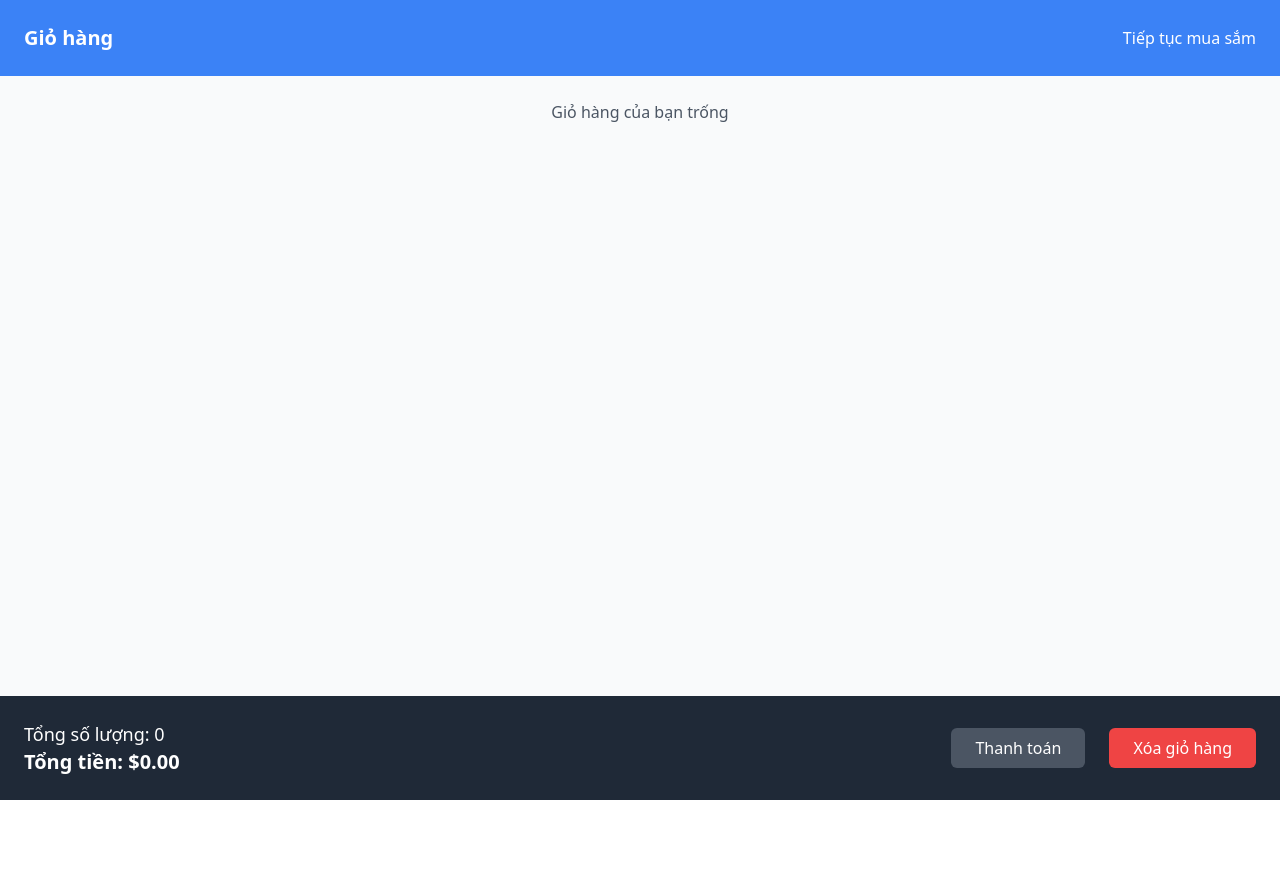
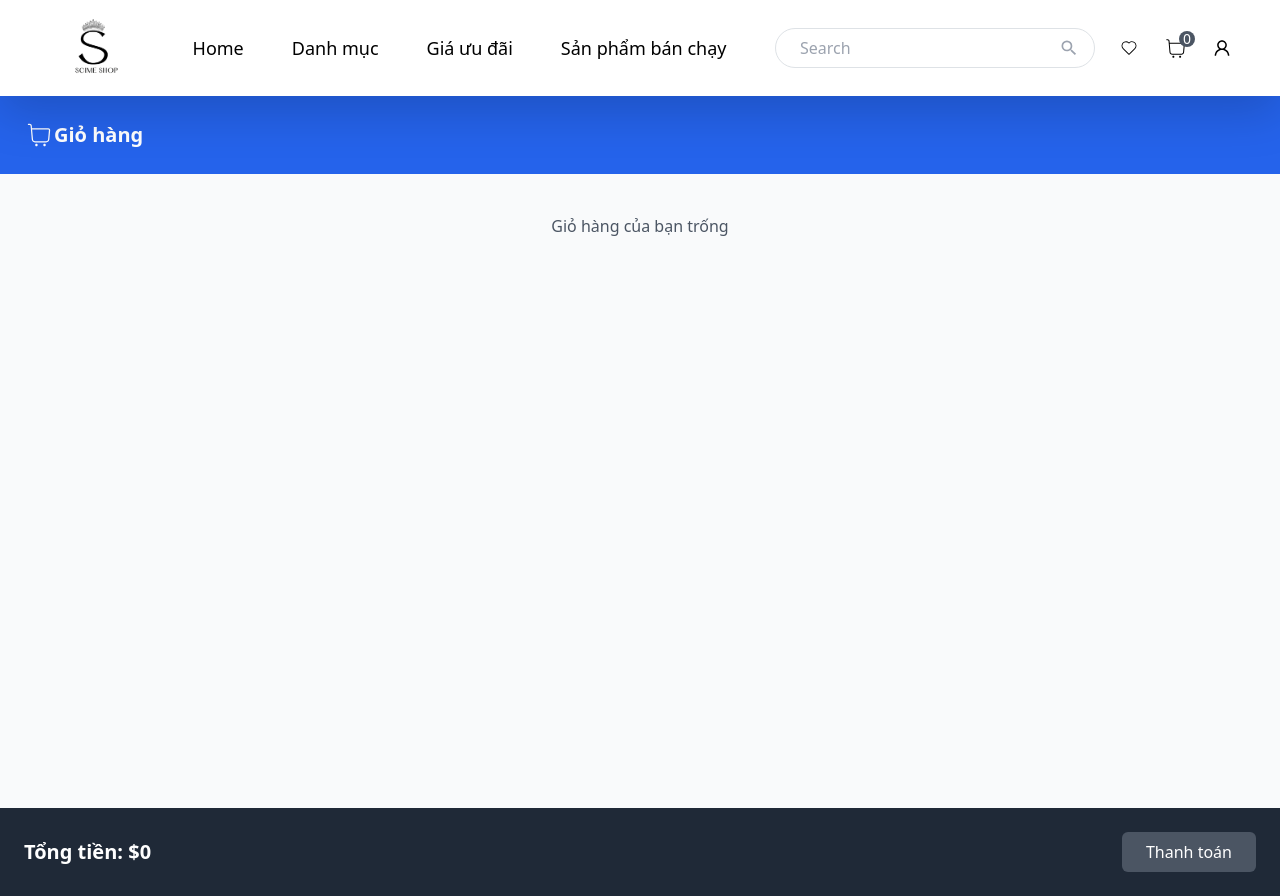
Before and after one commit to nguyen-huu-thang/shop-frontend, a React (Create React App) app: page /cart in a window 1280 px wide. Before the commit the page ends 800 px from the top, so only its background shows below. Built offline with nearby package versions, Linux system fonts and the light colour scheme.

Commit message:
cập nhập logic, thiết kế lại hiển thị trang giỏ hàng, thanh toán

```diff
--- a/src/pages/cart.js
+++ b/src/pages/cart.js
@@ -1,45 +1,125 @@
 import React from 'react';
-import { useSelector } from 'react-redux';
-import ShoppingCart from '../components/shoppingcart';
+import { useSelector, useDispatch } from 'react-redux';
+import { products } from '../product';
+import Navbar from '../components/navbar';
+import { CiShoppingCart } from "react-icons/ci";
+import { changeQuantity } from '../redux/cartSlice';
 import { Link } from 'react-router-dom';
-
 const Cart = () => {
   const carts = useSelector((state) => state.cart.items);
-  const totalPrice = carts.reduce((total, item) => total + item.price * item.quantity, 0);
-  const totalQuantity = carts.reduce((total, item) => total + item.quantity, 0);
+  const dispatch = useDispatch();
+  const totalPrice = carts.reduce((total, item) => {
+    const productDetail = products.find(product => product.id === item.productId);
+    if (!productDetail) {
+      console.log("Không tìm thấy chi tiết sản phẩm cho productId:", item.productId);
+      return total;
+    }
+    const price = parseFloat(productDetail.price);
+    const quantity = parseInt(item.quantity, 10);
 
+    if (isNaN(price) || isNaN(quantity)) {
+      return total;
+    }
+
+    return total + price * quantity;
+  }, 0);
+
+  const handleMinusQuantity = (productId, quantity) => {
+    dispatch(changeQuantity({
+        productId: productId,
+        quantity: quantity - 1
+    }));
+  }
+  const handlePlusQuantity = (productId, quantity) => {
+      dispatch(changeQuantity({
+          productId: productId,
+          quantity: quantity + 1
+      }));
+  }
   return (
+    <div>
+    <Navbar />
     <div className="flex flex-col min-h-screen">
       {/* Header */}
-      <div className="bg-blue-500 text-white p-4 flex justify-between items-center">
+      <div className="bg-blue-600 text-white p-4 flex items-center">
+        <CiShoppingCart size={30}/>
         <h1 className="text-xl font-semibold">Giỏ hàng</h1>
-        <Link to="/" className="text-white hover:text-gray-300">Tiếp tục mua sắm</Link>
       </div>
 
       {/* Cart Items List */}
-      <div className="flex-1 bg-gray-50 p-4 overflow-y-auto">
+      <div className="flex-1 bg-gray-50 p-10 overflow-y-auto">
         {carts.length > 0 ? (
-          carts.map((item) => <ShoppingCart key={item.id} data={item} />)
+          <table className="w-full table-auto text-left">
+            <thead>
+              <tr className="bg-gray-200">
+                <th className="px-4 py-2">Tên sản phẩm</th>
+                <th className="px-4 py-2">Giá</th>
+                <th className="px-4 py-2">Số lượng</th>
+                <th className="px-4 py-2">Tổng tiền</th>
+                <th className="px-4 py-2">Thao tác</th>
+              </tr>
+            </thead>
+            <br></br>
+            <tbody className='border border-1'>
+              {carts.map((item) => {
+                const product = products.find((product) => product.id === item.productId);
+                if (product) {
+                  const totalPrice = product.price * item.quantity;
+                  return (
+                    <tr key={item.productId} className="border-b">
+                      <td className="px-4 py-2">{product.name}</td>
+                      <td className="px-4 py-2">{product.price} $</td>
+                      <td className="px-4 py-2">
+                        <div className="flex items-center space-x-2">
+                          {/* Nút giảm */}
+                          <button className="w-10 h-10 text-xl text-center border border-gray-300 rounded-lg hover:bg-gray-200" onClick={() => handleMinusQuantity(item.productId, item.quantity)}>
+                            -
+                          </button>
+                          {/* Ô nhập liệu số lượng */}
+                          <input
+                            type="text"
+                            value={item.quantity}
+                            className="w-12 h-12 text-center border border-gray-300 rounded-lg"
+                            readOnly
+                          />
+                          {/* Nút tăng */}
+                          <button className="w-10 h-10 text-xl text-center border border-gray-300 rounded-lg hover:bg-gray-200" onClick={() => handlePlusQuantity(item.productId, item.quantity)}>
+                            +
+                          </button>
+                        </div>
+                      </td>
+                      <td className="px-4 py-2">{totalPrice} $</td>
+                      <td className="px-4 py-2">
+                        <button className="text-red-500 hover:text-red-700">
+                        </button>
+                      </td>
+                    </tr>
+                  );
+                }
+                return null;
+              })}
+            </tbody>
+          </table>
         ) : (
           <p className="text-center text-gray-600">Giỏ hàng của bạn trống</p>
         )}
       </div>
 
+
       {/* Cart Summary */}
       <div className="bg-gray-800 text-white p-4 flex justify-between items-center">
         <div>
-          <p className="text-lg">Tổng số lượng: {totalQuantity}</p>
-          <p className="text-xl font-semibold">Tổng tiền: ${totalPrice.toFixed(2)}</p>
+          <p className="text-xl font-semibold">Tổng tiền: ${totalPrice}</p>
         </div>
         <div className="flex gap-4">
-          <button className="bg-gray-600 px-6 py-2 rounded-md text-white hover:bg-gray-700">
-            Thanh toán
-          </button>
-          <button className="bg-red-500 px-6 py-2 rounded-md text-white hover:bg-red-600">
-            Xóa giỏ hàng
-          </button>
+          <Link to="/payments">
+            <button className="bg-gray-600 px-6 py-2 rounded-md text-white hover:bg-gray-700">
+              Thanh toán
+            </button>
+          </Link>
         </div>
       </div>
+    </div>
     </div>
   );
 };
--- a/src/pages/details.js
+++ b/src/pages/details.js
@@ -1,4 +1,5 @@
 import React, { useState } from 'react';
+import { Link } from 'react-router-dom';
 import { useParams } from 'react-router-dom';
 import { products } from '../product';
 import Navbar from '../components/navbar';
@@ -123,9 +124,11 @@ const Details = () => {
             </div>
             {/* Các nút chức năng */}
             <div className="mt-5 flex gap-2">
-              <button onClick={handleBuyNow} className="flex bg-blue-800 text-white px-4 py-2 rounded-lg hover:bg-blue-600 transition">
-              <AiOutlineDollarCircle className="mr-2 text-white text-2xl"/>Mua ngay
-              </button>
+              <Link to="/payments">
+                <button onClick={handleBuyNow} className="flex bg-blue-800 text-white px-4 py-2 rounded-lg hover:bg-blue-600 transition">
+                <AiOutlineDollarCircle className="mr-2 text-white text-2xl"/>Mua ngay
+                </button>
+              </Link>
               <button onClick={handleAddToCart} className="flex bg-red-800 text-white px-4 py-2 rounded-lg hover:bg-red-600 transition">
                 <LiaCartPlusSolid className="mr-2 text-white text-2xl"/>Thêm vào giỏ hàng
               </button>
--- a/src/pages/payments.js
+++ b/src/pages/payments.js
@@ -1,12 +1,26 @@
 import React from 'react';
 import { useSelector } from 'react-redux';
 import { Link } from 'react-router-dom';
-
+import { products } from '../product';
 const Payments = () => {
   const carts = useSelector((state) => state.cart.items);
 
   // Tổng số tiền trong giỏ hàng
-  const totalPrice = carts.reduce((total, item) => total + item.price * item.quantity, 0);
+  const totalPrice = carts.reduce((total, item) => {
+    const productDetail = products.find(product => product.id === item.productId);
+    if (!productDetail) {
+      console.log("Không tìm thấy chi tiết sản phẩm cho productId:", item.productId);
+      return total;
+    }
+    const price = parseFloat(productDetail.price);
+    const quantity = parseInt(item.quantity, 10);
+
+    if (isNaN(price) || isNaN(quantity)) {
+      return total;
+    }
+
+    return total + price * quantity;
+  }, 0);
 
   return (
     <div className="flex flex-col min-h-screen">
@@ -39,19 +53,38 @@ const Payments = () => {
       <div className="p-4 bg-gray-100 space-y-4">
         <h2 className="text-lg font-semibold">Thông tin giỏ hàng</h2>
         <div>
-          {carts.length > 0 ? (
-            carts.map((item) => (
-              <div key={item.id} className="flex justify-between items-center py-2 border-b-2 border-gray-200">
-                <div className="flex items-center gap-4">
-                  <img src={item.image} alt={item.name} className="w-16 h-16 object-cover" />
-                  <div>
-                    <h3 className="font-medium">{item.name}</h3>
-                    <p className="text-sm text-gray-600">Giá: ${item.price}</p>
+        {carts.length > 0 ? (
+          carts.map((item) => {
+            // Tìm thông tin chi tiết sản phẩm dựa trên productId
+            const productDetail = products.find((product) => product.id === item.productId);
+
+            if (!productDetail) return null; // Nếu không tìm thấy sản phẩm trong danh sách products
+
+            const totalPrice = productDetail.price * item.quantity; // Tính tổng giá của sản phẩm (giá * số lượng)
+
+            return (
+                <div key={item.productId} className="flex justify-between items-center py-2 border-b-2 border-gray-200">
+                  <div className="flex items-center gap-4">
+                    {/* Hình ảnh sản phẩm */}
+                    <img
+                      src={productDetail.interfaceImage}
+                      alt={productDetail.name}
+                      className="w-16 h-16 object-cover"
+                    />
+                    {/* Tên sản phẩm và giá */}
+                    <div>
+                      <h3 className="font-medium">{productDetail.name}</h3>
+                      <p className="text-sm text-gray-600">Giá: ${productDetail.price}</p>
+                    </div>
+                  </div>
+                  {/* Số lượng và tổng tiền */}
+                  <div className="text-lg">
+                    <p>Số lượng: {item.quantity}</p>
+                    <p className="font-semibold">Tổng tiền: ${totalPrice.toFixed(2)}</p>
                   </div>
                 </div>
-                <p className="text-lg">${item.price * item.quantity}</p>
-              </div>
-            ))
+              );
+            })
           ) : (
             <p className="text-gray-600">Giỏ hàng của bạn trống</p>
           )}
--- a/src/redux/cartSlice.js
+++ b/src/redux/cartSlice.js
@@ -1,8 +1,9 @@
 import { createSlice } from '@reduxjs/toolkit';
 
 const initialState = {
-  items: [],
-};
+  items: localStorage.getItem("carts") ? JSON.parse(localStorage.getItem("carts")) : [],
+  statusTab: false
+}
 
 const cartSlice = createSlice({
   name: 'cart',
@@ -10,19 +11,16 @@ const cartSlice = createSlice({
   reducers: {
     addToCart: (state, action) => {
       // Kiểm tra xem sản phẩm đã có trong giỏ hay chưa
-      const existingItem = state.items.find((item) => item.id === action.payload.id);
+      const {productId, quantity} = action.payload;
+      const indexProductId = (state.items).findIndex(item => item.productId === productId);
+      if(indexProductId >= 0){
+          state.items[indexProductId].quantity += quantity;
+      }else{
+          state.items.push({productId, quantity});
+      }
+      localStorage.setItem("carts", JSON.stringify(state.items));
+    },
 
-      if (existingItem) {
-        // Nếu sản phẩm đã có trong giỏ, tăng số lượng
-        existingItem.quantity += action.payload.quantity;
-      } else {
-        // Nếu sản phẩm chưa có trong giỏ, thêm mới
-        state.items.push({
-          ...action.payload,
-          quantity: action.payload.quantity || 1, // Đảm bảo quantity có giá trị mặc định là 1 nếu không có
-        });
-      }
-    },
     changeQuantity(state, action){
       const {productId, quantity} = action.payload;
       const indexProductId = (state.items).findIndex(item => item.productId === productId);
--- a/src/redux/store.js
+++ b/src/redux/store.js
@@ -1,6 +1,7 @@
 import { configureStore } from "@reduxjs/toolkit";
 import userReducer from "./userSlice";
 import cartReducer from "./cartSlice";
+
 const store = configureStore({
     reducer: {
         user: userReducer,
```
Also changed, not shown: src/components/addproduct.js (+41 -11 lines), src/components/navbar.js (+7 -3 lines).
